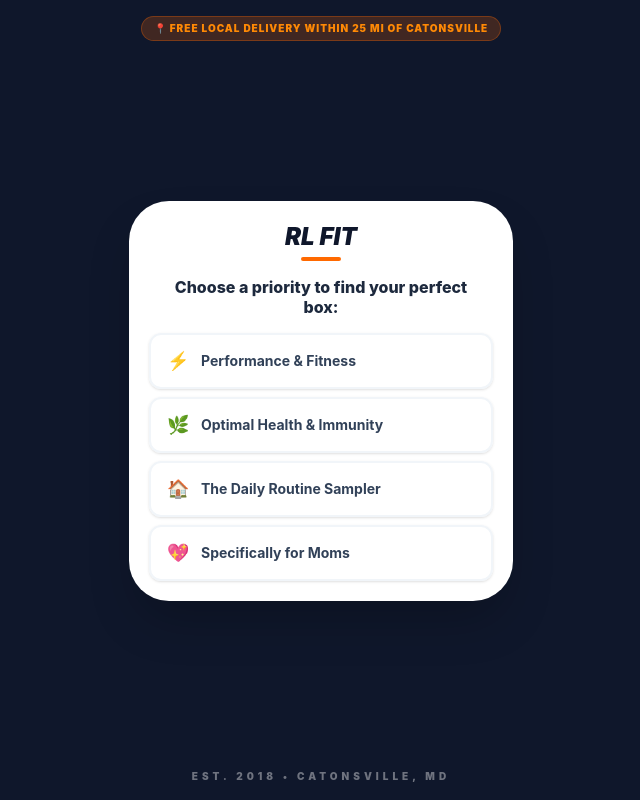
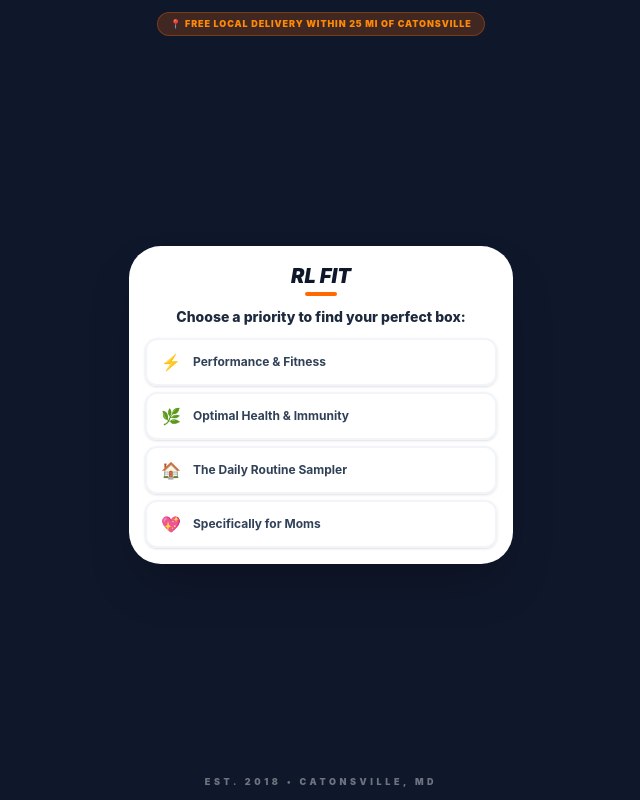
Before and after one commit to rjack1088/discovery-quiz, a React (Vite) app: page / in a window 1280 px wide. Shown: the whole page, without its empty margins (319-959 px from the left). Built offline with nearby package versions, Linux system fonts and the light colour scheme.

Commit message:
Attempting to resize vertical margins again.

```diff
--- a/src/App.jsx
+++ b/src/App.jsx
@@ -113,28 +113,33 @@ export default function App() {
   };
 
   return (
-    <div className="min-h-screen bg-slate-900 flex flex-col items-center justify-center p-4 font-sans text-white overflow-y-auto">
-      {/* Reduced bottom margin on the delivery banner */}
-      <div className="mb-2 bg-orange-500/20 px-3 py-1 rounded-full border border-orange-500/30 text-[10px] font-black uppercase tracking-widest text-orange-400">
+    /* Changed min-h-screen to h-screen and removed scrolling overflow so it locks to the viewport */
+    <div className="h-screen w-full bg-slate-900 flex flex-col items-center justify-center p-3 font-sans text-white overflow-hidden">
+
+      {/* Ultra-compact top banner */}
+      <div className="mb-2 bg-orange-500/20 px-3 py-1 rounded-full border border-orange-500/30 text-[9px] font-black uppercase tracking-widest text-orange-400">
         📍 Free local delivery within 25 mi of Catonsville
       </div>
 
-      {/* Tighter padding (p-5) and absolute vertical centering (my-auto) */}
-      <div className="max-w-sm w-full bg-white rounded-[2.5rem] shadow-2xl p-5 text-slate-900 relative my-auto">
+      {/* Aggressively trimmed card padding: p-4 instead of p-5/p-8, max-w-sm */}
+      <div className="max-w-sm w-full bg-white rounded-[2rem] shadow-2xl p-4 text-slate-900 relative my-auto">
         {!path ? (
           /* Step 0: Initial Selection */
           <div className="animate-in fade-in zoom-in text-center">
-            <h2 className="text-2xl font-black mb-1 italic">RL FIT</h2>
-            <div className="h-1 w-10 bg-orange-500 mx-auto mb-4 rounded-full"></div>
-            <h3 className="text-base font-extrabold text-slate-800 leading-tight mb-4 px-2">
+            <h2 className="text-xl font-black mb-0.5 italic">RL FIT</h2>
+            <div className="h-1 w-8 bg-orange-500 mx-auto mb-3 rounded-full"></div>
+
+            <h3 className="text-sm font-extrabold text-slate-800 leading-tight mb-3 px-2">
               Choose a priority to find your perfect box:
             </h3>
-            <div className="space-y-2 text-left">
+
+            {/* Reduced spacing between buttons from space-y-2 to space-y-1.5 */}
+            <div className="space-y-1.5 text-left">
               {paths.map(p => (
-                /* Tightened button vertical padding (py-3) */
-                <button key={p.id} onClick={() => setPath(p.id)} className="w-full py-3 px-4 rounded-xl border-2 border-slate-100 hover:border-orange-500 hover:bg-orange-50 transition-all flex items-center group shadow-sm active:scale-[0.98]">
-                  <div className="text-lg mr-3 group-hover:scale-110 transition-transform">{p.icon}</div>
-                  <span className="font-bold text-sm text-slate-700 group-hover:text-orange-600">{p.label}</span>
+                /* Slimmed button padding: py-2.5 px-3 instead of py-3/py-4 */
+                <button key={p.id} onClick={() => setPath(p.id)} className="w-full py-2.5 px-3.5 rounded-xl border-2 border-slate-100 hover:border-orange-500 hover:bg-orange-50 transition-all flex items-center group shadow-sm active:scale-[0.98]">
+                  <div className="text-base mr-3 group-hover:scale-110 transition-transform">{p.icon}</div>
+                  <span className="font-bold text-xs text-slate-700 group-hover:text-orange-600">{p.label}</span>
                 </button>
               ))}
             </div>
@@ -142,11 +147,11 @@ export default function App() {
         ) : questions[path] && step < questions[path].length ? (
           /* Step 1: Branching Questions */
           <div className="animate-in slide-in-from-right-4">
-            <button onClick={handleBack} className="mb-4 text-slate-400 text-[10px] font-black uppercase tracking-widest">← Back</button>
-            <h2 className="text-lg font-black mb-5 leading-tight">{questions[path][step].text}</h2>
+            <button onClick={handleBack} className="mb-3 text-slate-400 text-[9px] font-black uppercase tracking-widest">← Back</button>
+            <h2 className="text-base font-black mb-4 leading-tight">{questions[path][step].text}</h2>
             <div className="space-y-2">
               {questions[path][step].options.map((opt, i) => (
-                <button key={i} onClick={() => handleAnswer(opt.weight)} className="w-full py-3 px-4 rounded-xl border-2 border-slate-100 hover:border-orange-500 hover:bg-orange-50 transition-all font-bold text-slate-700 text-left text-sm">
+                <button key={i} onClick={() => handleAnswer(opt.weight)} className="w-full py-2.5 px-3.5 rounded-xl border-2 border-slate-100 hover:border-orange-500 hover:bg-orange-50 transition-all font-bold text-slate-700 text-left text-xs">
                   {opt.text}
                 </button>
               ))}
@@ -154,71 +159,71 @@ export default function App() {
           </div>
         ) : (
           /* Step 2: Results Display with Image Rendering */
-          <div className="text-center animate-in zoom-in">
-            <h2 className="text-2xl font-black mb-1 tracking-tighter uppercase leading-none">Your Match</h2>
+          <div className="text-center animate-in zoom-in max-h-[80vh] overflow-y-auto px-1">
+            <h2 className="text-xl font-black mb-1 tracking-tighter uppercase leading-none">Your Match</h2>
 
-            <div className="bg-slate-900 text-white overflow-hidden rounded-3xl mb-4 border-b-4 border-orange-500 shadow-xl">
-              <div className="bg-white p-2">
-                {/* Max height adjusted down to 350px to fit short screen layouts */}
+            <div className="bg-slate-900 text-white overflow-hidden rounded-2xl mb-3 border-b-4 border-orange-500 shadow-xl">
+              <div className="bg-white p-1">
+                {/* Max height trimmed down to 220px to prevent viewport overflow on short laptops */}
                 <img
                   src={winningBox.image}
                   alt={winningBox.name}
-                  className="w-full max-h-[350px] object-contain mx-auto"
+                  className="w-full max-h-[220px] object-contain mx-auto"
                 />
               </div>
 
-              <div className="p-4">
-                <p className="font-black text-base text-orange-400 uppercase leading-tight">{winningBox.name}</p>
-                <p className="text-[9px] text-slate-400 mt-1 uppercase font-bold tracking-widest px-2">
+              <div className="p-3">
+                <p className="font-black text-sm text-orange-400 uppercase leading-tight">{winningBox.name}</p>
+                <p className="text-[8px] text-slate-400 mt-1 uppercase font-bold tracking-widest px-1">
                   {winningBox.description}
                 </p>
               </div>
             </div>
 
-            <h4 className="text-xs font-black uppercase tracking-wider text-slate-400 mb-2 text-left px-2">Inside the Box:</h4>
-            <div className="text-left space-y-1.5 mb-6">
+            <h4 className="text-[10px] font-black uppercase tracking-wider text-slate-400 mb-1.5 text-left px-1">Inside the Box:</h4>
+            <div className="text-left space-y-1 mb-4">
               {winningBox.features.map((feature, idx) => (
-                <div key={idx} className="bg-slate-50 p-2.5 rounded-xl border border-slate-100 flex items-center">
-                  <div className="h-4 w-4 bg-orange-100 text-orange-600 rounded-full flex items-center justify-center mr-2.5 font-bold text-[9px]">✓</div>
-                  <span className="font-bold text-slate-800 text-xs">{feature}</span>
+                <div key={idx} className="bg-slate-50 p-2 rounded-lg border border-slate-100 flex items-center">
+                  <div className="h-3.5 w-3.5 bg-orange-100 text-orange-600 rounded-full flex items-center justify-center mr-2 font-bold text-[8px]">✓</div>
+                  <span className="font-bold text-slate-800 text-[11px]">{feature}</span>
                 </div>
               ))}
             </div>
 
             {!submitted ? (
               /* Lead Capture Form */
-              <form name="discovery-leads" method="POST" data-netlify="true" onSubmit={handleFinalSubmit} className="space-y-2.5 px-1">
+              <form name="discovery-leads" method="POST" data-netlify="true" onSubmit={handleFinalSubmit} className="space-y-2 px-1">
                 <input type="hidden" name="form-name" value="discovery-leads" />
                 <input type="hidden" name="recommendedBox" value={winningBox.name} />
 
-                <p className="text-[10px] text-slate-500 font-bold leading-relaxed mb-3">
+                <p className="text-[9px] text-slate-500 font-bold leading-relaxed mb-2">
                   Ready to order? Enter your info below and Ryan or Lena will reach out to coordinate your local delivery!
                 </p>
 
                 <input
                   type="text" name="name" required placeholder="Your Name"
                   value={name} onChange={(e) => setName(e.target.value)}
-                  className="w-full p-3 rounded-xl border-2 border-slate-100 outline-none focus:border-orange-500 font-medium text-center text-xs"
+                  className="w-full p-2.5 rounded-lg border-2 border-slate-100 outline-none focus:border-orange-500 font-medium text-center text-xs"
                 />
 
                 <input
                   type="text" name="contact" required placeholder="Email or Phone Number"
                   value={contact} onChange={(e) => setContact(e.target.value)}
-                  className="w-full p-3 rounded-xl border-2 border-slate-100 outline-none focus:border-orange-500 font-medium text-center text-xs"
+                  className="w-full p-2.5 rounded-lg border-2 border-slate-100 outline-none focus:border-orange-500 font-medium text-center text-xs"
                 />
 
-                <button type="submit" className="w-full bg-orange-500 text-white py-3 rounded-xl font-black text-sm shadow-lg hover:bg-orange-600 transition-all active:scale-95 mt-1">
+                <button type="submit" className="w-full bg-orange-500 text-white py-2.5 rounded-xl font-black text-xs shadow-lg hover:bg-orange-600 transition-all active:scale-95 mt-1">
                   I’m Interested!
                 </button>
               </form>
             ) : (
               /* Success Window */
-              <div className="py-6 animate-in fade-in text-center">
-                <div className="w-14 h-14 bg-green-100 text-green-600 rounded-full flex items-center justify-center mx-auto mb-3">
-                  <span className="text-2xl">✓</span>
+              <div className="py-4 animate-in fade-in text-center">
+                <div className="w-12 h-12 bg-green-100 text-green-600 rounded-full flex items-center justify-center mx-auto mb-2">
+                  <span className="text-xl">✓</span>
                 </div>
-                <h2 className="text-xl font-black mb-2 tracking-tighter">SUCCESS!</h2>
-                <p className="text-xs text-slate-600 font-bold px-4 leading-relaxed">
+                <h2 className="text-lg font-black mb-1 tracking-tighter">SUCCESS!</h2>
+                <p className="text-xs text-slate-600 font-bold px-2 leading-relaxed">
                   Thanks, <span className="text-slate-900">{name}</span>! <br/>
                   <span className="text-orange-600">Ryan or Lena</span> will be in touch with you shortly to finalize your order.
                 </p>
@@ -227,8 +232,9 @@ export default function App() {
           </div>
         )}
       </div>
+
       {/* Footer */}
-      <p className="mt-4 text-white/40 text-[10px] font-black uppercase tracking-[0.4em]">Est. 2018 • Catonsville, MD</p>
+      <p className="mt-2 text-white/40 text-[9px] font-black uppercase tracking-[0.4em]">Est. 2018 • Catonsville, MD</p>
     </div>
   );
 }
```
